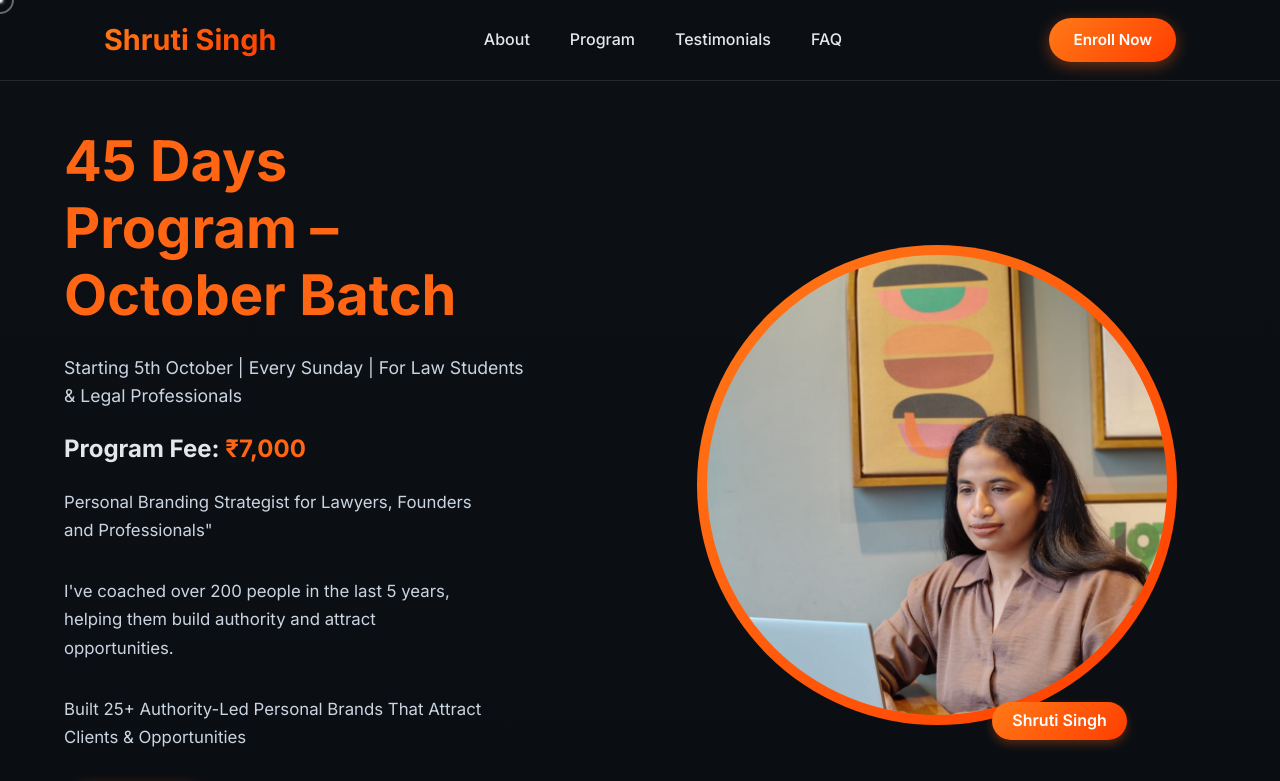
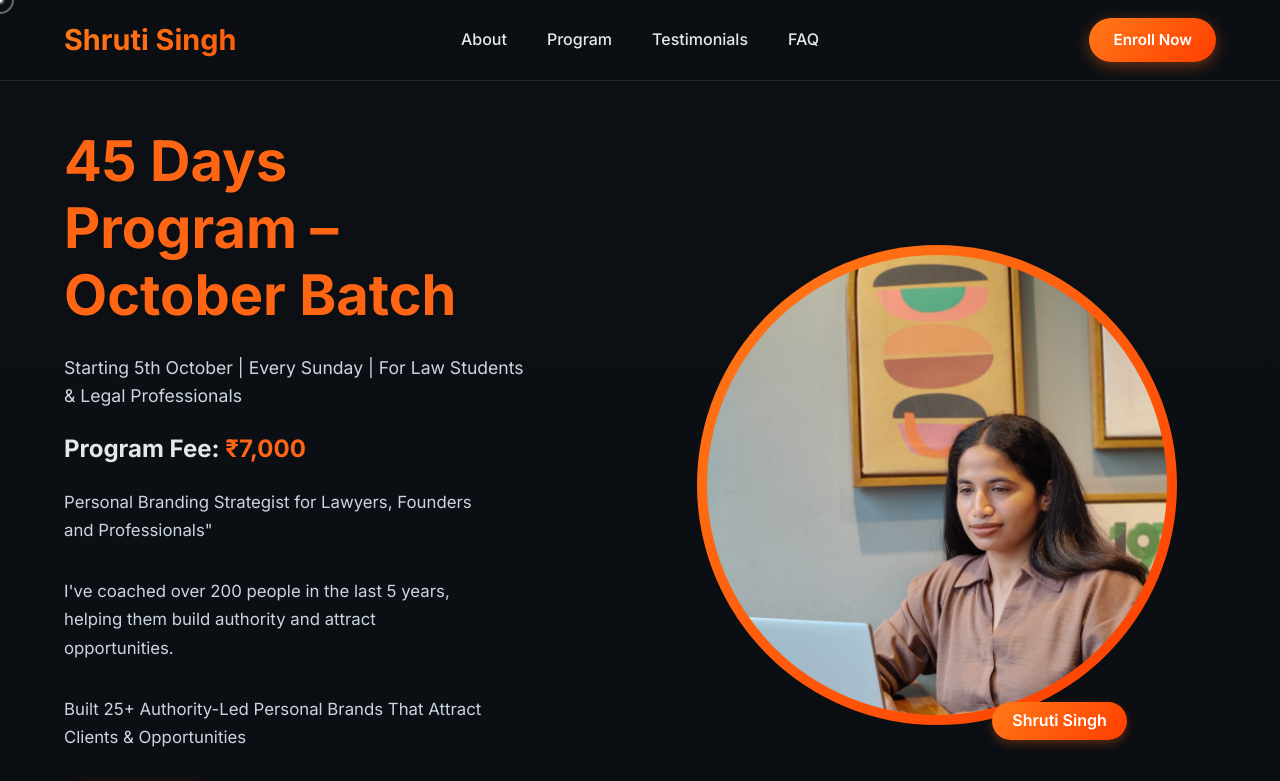
Before and after one commit to PIYUSHMISHRA1009/ShrutiLandingPage, a plain HTML site: page index.html in a window 1280 px wide. Shown: the top 781 px of the page. Drawn offline with Linux system fonts and the light colour scheme.

Commit message:
10th Iteration

```diff
--- a/index.html
+++ b/index.html
@@ -816,7 +816,7 @@
                 <a href="#faq">FAQ</a>
                 <a href="#enroll">Enroll</a>
             </nav>
-            <div class="copyright">© 2023 Shruti Singh, Personal Branding Strategist. All rights reserved.</div>
+            <div class="copyright">© 2025 Shruti Singh, Personal Branding Strategist. All rights reserved.</div>
             <p class="micro">Specialized in building authority-led personal brands for lawyers, founders, and professionals. Results may vary based on individual effort and implementation.</p>
         </div>
     </footer>
--- a/styles.css
+++ b/styles.css
@@ -47,11 +47,11 @@ section {
 }
 
 .nav-container {
-    max-width: 1200px;
+    max-width: 1400px;
     margin: 0 auto;
     padding: 0 4rem;
-    display: flex;
-    justify-content: space-between;
+    display: grid;
+    grid-template-columns: 1fr auto 1fr;
     align-items: center;
     height: 80px;
 }
@@ -70,6 +70,7 @@ section {
     display: flex;
     list-style: none;
     gap: 2.5rem;
+    justify-self: center;
 }
 
 .nav-link {
@@ -218,6 +219,7 @@ section {
 .cta-small {
     padding: 10px 24px;
     font-size: .95rem;
+    justify-self: end;
 }
 
 .hero-image {
```
